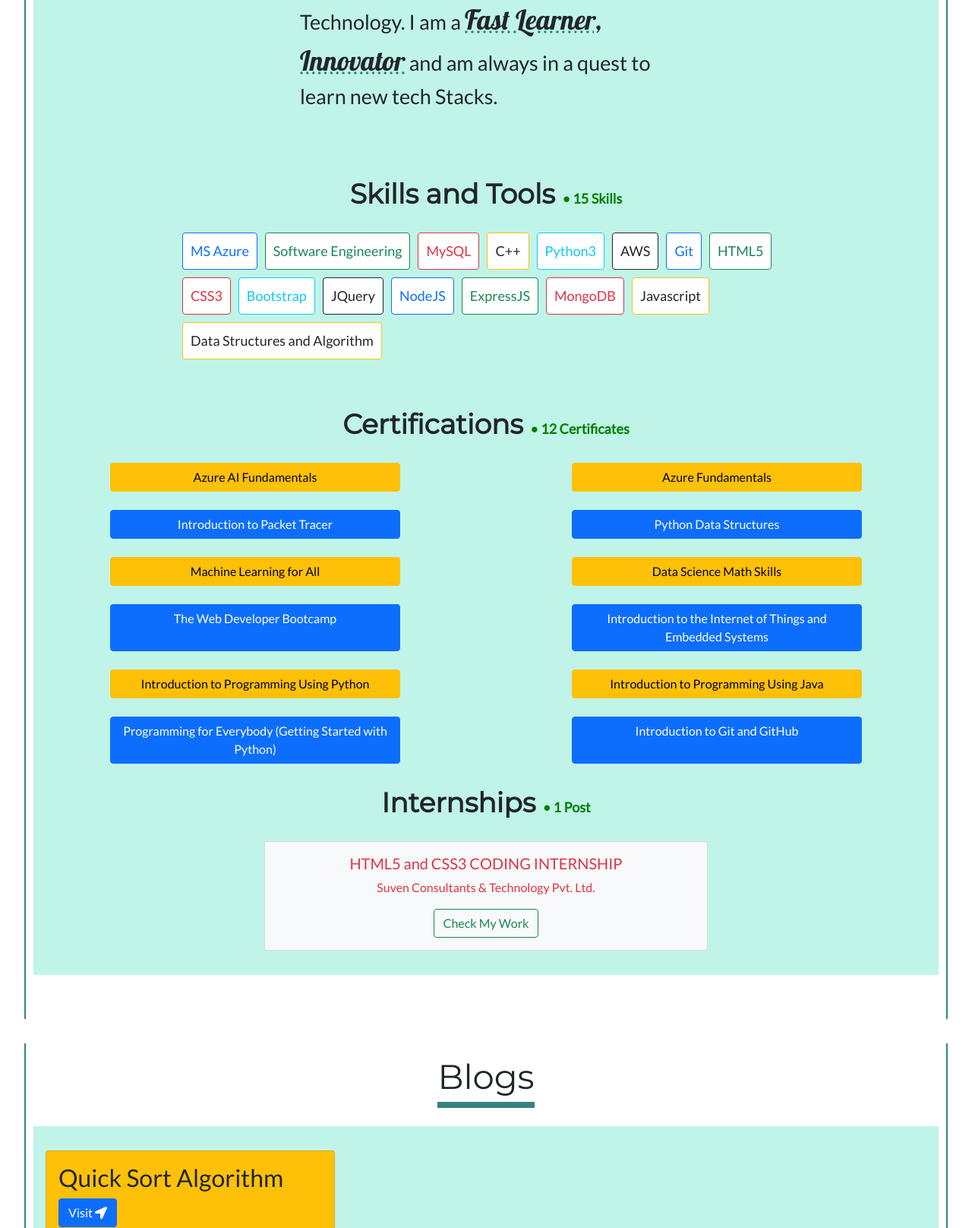
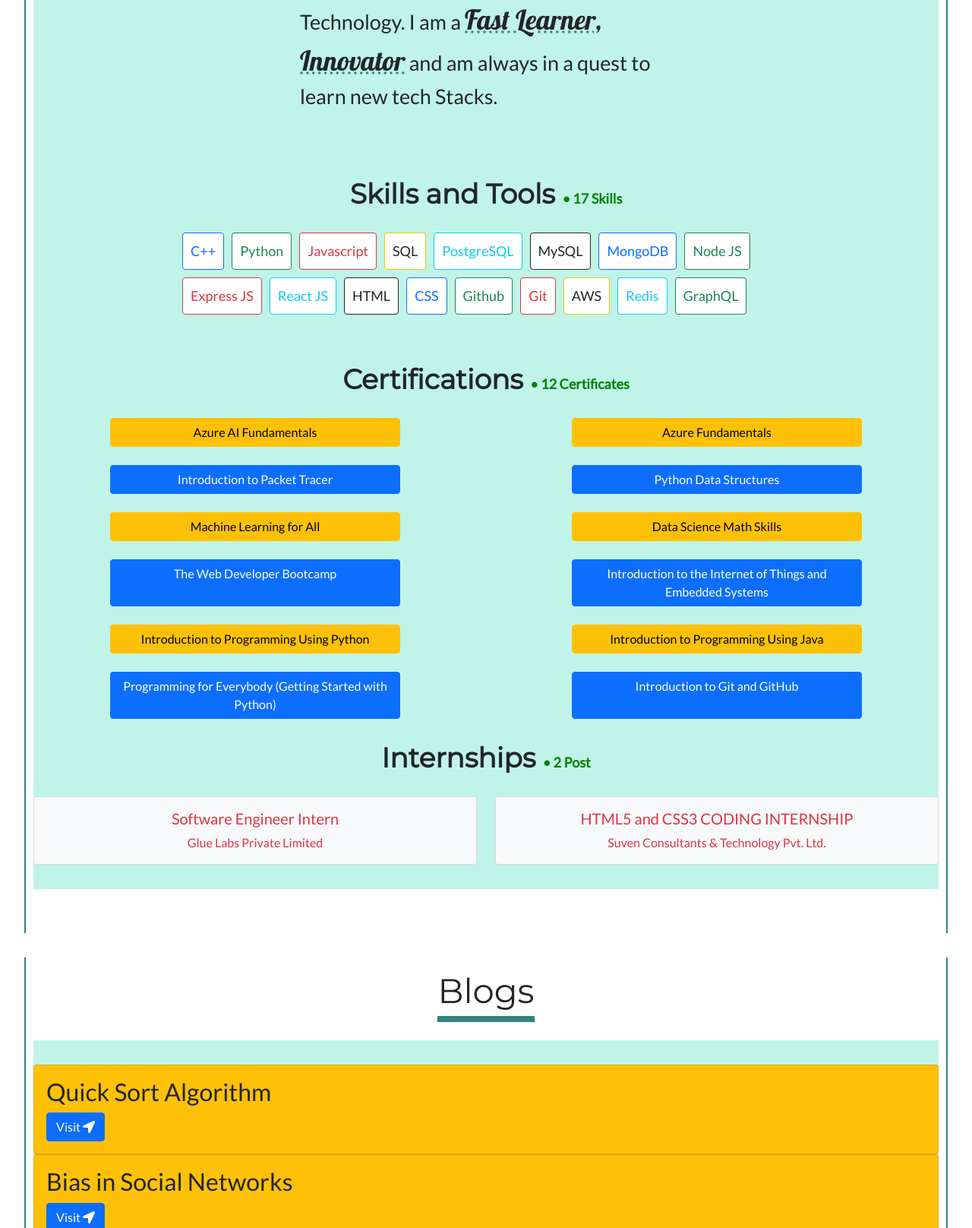
Before and after one commit to Sakshamkhandelwal123/About_Me, a website: page index.html in a window 1280 px wide. Shown: the part 1885-3501 px from the top of the page at 76% size. Drawn offline with nearby package versions, Linux system fonts and the light colour scheme; a script that the page names is missing.

Commit message:
Update index.html

```diff
--- a/index.html
+++ b/index.html
@@ -1,5 +1,6 @@
 <!DOCTYPE html>
 <html lang="en">
+
 <head>
   <meta charset="UTF-8">
   <meta name="viewport" content="width=device-width, initial-scale=1.0">
@@ -11,11 +12,14 @@
 
   <link href="https://fonts.googleapis.com/css2?family=Montserrat&display=swap" rel="stylesheet">
 
-    <link href="https://cdn.jsdelivr.net/npm/bootstrap@5.0.0-beta1/dist/css/bootstrap.min.css" rel="stylesheet" integrity="sha384-giJF6kkoqNQ00vy+HMDP7azOuL0xtbfIcaT9wjKHr8RbDVddVHyTfAAsrekwKmP1" crossorigin="anonymous">
+  <link href="https://cdn.jsdelivr.net/npm/bootstrap@5.0.0-beta1/dist/css/bootstrap.min.css" rel="stylesheet"
+    integrity="sha384-giJF6kkoqNQ00vy+HMDP7azOuL0xtbfIcaT9wjKHr8RbDVddVHyTfAAsrekwKmP1" crossorigin="anonymous">
 
   <link rel="stylesheet" href="https://unpkg.com/aos@next/dist/aos.css" />
 
-    <link rel="stylesheet" href="https://cdnjs.cloudflare.com/ajax/libs/font-awesome/5.15.1/css/all.min.css" integrity="sha512-+4zCK9k+qNFUR5X+cKL9EIR+ZOhtIloNl9GIKS57V1MyNsYpYcUrUeQc9vNfzsWfV28IaLL3i96P9sdNyeRssA==" crossorigin="anonymous" />
+  <link rel="stylesheet" href="https://cdnjs.cloudflare.com/ajax/libs/font-awesome/5.15.1/css/all.min.css"
+    integrity="sha512-+4zCK9k+qNFUR5X+cKL9EIR+ZOhtIloNl9GIKS57V1MyNsYpYcUrUeQc9vNfzsWfV28IaLL3i96P9sdNyeRssA=="
+    crossorigin="anonymous" />
 
   <link rel="stylesheet" href="https://stackpath.bootstrapcdn.com/font-awesome/4.7.0/css/font-awesome.min.css">
 
@@ -23,6 +27,7 @@
 
   <link rel="stylesheet" href="./style.css">
 </head>
+
 <body>
 
   <div class="navigator">
@@ -88,14 +93,15 @@
 
       Resume<br>
 
-        <a href="https://drive.google.com/file/d/1CFFJcHnRY4ErzENKjQKhI2FlWoef1iWO/view?usp=sharing" class="btn btn-primary githubbtn mediumtext">Download Resume
+      <a href="https://drive.google.com/file/d/1ptN955BcuHeYFeE7BCmKea4dZJyZ9TEm/view?usp=sharing"
+        class="btn btn-primary githubbtn mediumtext">Download Resume
         <i class="fas fa-external-link-alt"></i> &nbsp</a>
 
     </div>
     <div id="projects"></div>
   </div>
 
-    <div class="projects row" >
+  <div class="projects row">
 
     <div class="col projectcol projecthead">
       <div class="hugetext bold" data-aos="fade-left">Projects</div>
@@ -103,9 +109,15 @@
 
     <div class="col projectcol projectlist">
 
-            <div class="project contenttext bold" data-aos="fade-down"><span class="tick"><i class="fas fa-check-double"></i> </span><a href="https://secure-garden-42258.herokuapp.com/" data-toggle="tooltip" data-placement="right" title="Visit Website">BUSLO <i class="fas fa-arrow-right"></i></a></div>
-            <div class="project contenttext bold" data-aos="fade-down"><span class="tick"><i class="fas fa-check-double"></i> </span><a href="http://stormy-castle-16005.herokuapp.com/" data-toggle="tooltip" data-placement="right" title="Visit Website">YelpCamp &nbsp<i class="fas fa-arrow-right"></i></a></div>
-            <div class="project contenttext bold" data-aos="fade-down"><span class="tick"><i class="fas fa-check-double"></i> </span><a href="https://github.com/Sakshamkhandelwal123/Online-Prefect" data-toggle="tooltip" data-placement="right" title="View Tool">Online Prefect <i class="fas fa-arrow-right"></i></a></div>
+      <div class="project contenttext bold" data-aos="fade-down"><span class="tick"><i class="fas fa-check-double"></i>
+        </span><a href="https://github.com/Sakshamkhandelwal123/BUSLO" data-toggle="tooltip" data-placement="right"
+          title="Visit Website">BUSLO <i class="fas fa-arrow-right"></i></a></div>
+      <div class="project contenttext bold" data-aos="fade-down"><span class="tick"><i class="fas fa-check-double"></i>
+        </span><a href="https://github.com/Sakshamkhandelwal123/Cricex" data-toggle="tooltip" data-placement="right"
+          title="Visit Website">Cricex &nbsp<i class="fas fa-arrow-right"></i></a></div>
+      <div class="project contenttext bold" data-aos="fade-down"><span class="tick"><i class="fas fa-check-double"></i>
+        </span><a href="https://github.com/Sakshamkhandelwal123/Online-Prefect" data-toggle="tooltip"
+          data-placement="right" title="View Tool">Online Prefect <i class="fas fa-arrow-right"></i></a></div>
 
     </div>
 
@@ -133,96 +145,126 @@
 
       <div class="mydesc mediumtext" data-aos="fade-down" data-aos-delay="300">
 
-                Hi! I am a <span class="lobster headertext">Full Stack Web Developer And Software Developer</span> based in India.
-                I have <span class="headertext bold"><i>2+ Years</i></span> of Coding Experience in numerous stacks of Technology.
-                I am a <span class="lobster headertext decortext">Fast Learner, Innovator</span> and am always in a quest to learn new tech Stacks.
+        Hi! I am a <span class="lobster headertext">Full Stack Web Developer And Software Developer</span> based
+        in India.
+        I have <span class="headertext bold"><i>2+ Years</i></span> of Coding Experience in numerous stacks of
+        Technology.
+        I am a <span class="lobster headertext decortext">Fast Learner, Innovator</span> and am always in a
+        quest to learn new tech Stacks.
 
 
       </div>
 
-            <div class="headertext bold text-center" data-aos="fade-down">Skills and Tools <span class="contenttext greytext">&#8226; 15 Skills</span></div><br>
+      <div class="headertext bold text-center" data-aos="fade-down">Skills and Tools <span
+          class="contenttext greytext">&#8226; 17 Skills</span></div><br>
       <div class="skills" data-aos="fade-down">
 
-				<div class="card border-primary text-primary skill contenttext">MS Azure</div>
-				<div class="card border-success text-success skill contenttext">Software Engineering</div>
-				<div class="card border-danger text-danger skill contenttext">MySQL</div>
-				<div class="card border-warning skill contenttext">C++</div>
-                <div class="card border-info text-info skill contenttext">Python3</div>
-                <div class="card border-dark text-dark skill contenttext">AWS</div>
-				<div class="card border-primary text-primary skill contenttext">Git</div>
-                <div class="card border-success text-success skill contenttext">HTML5</div>
-                <div class="card border-danger text-danger skill contenttext">CSS3</div>
-                <div class="card border-info text-info skill contenttext">Bootstrap</div>
-                <div class="card border-dark text-dark skill contenttext">JQuery</div>
-                <div class="card border-primary text-primary skill contenttext">NodeJS</div>
-                <div class="card border-success text-success skill contenttext">ExpressJS</div>
-                <div class="card border-danger text-danger skill contenttext">MongoDB</div>
-                <div class="card border-warning skill contenttext">Javascript</div>
-		    <div class="card border-warning skill contenttext">Data Structures and Algorithm</div>
+        <div class="card border-primary text-primary skill contenttext">C++</div>
+        <div class="card border-success text-success skill contenttext">Python</div>
+        <div class="card border-danger text-danger skill contenttext">Javascript</div>
+        <div class="card border-warning skill contenttext">SQL</div>
+        <div class="card border-info text-info skill contenttext">PostgreSQL</div>
+        <div class="card border-dark text-dark skill contenttext">MySQL</div>
+        <div class="card border-primary text-primary skill contenttext">MongoDB</div>
+        <div class="card border-success text-success skill contenttext">Node JS</div>
+        <div class="card border-danger text-danger skill contenttext">Express JS</div>
+        <div class="card border-info text-info skill contenttext">React JS</div>
+        <div class="card border-dark text-dark skill contenttext">HTML</div>
+        <div class="card border-primary text-primary skill contenttext">CSS</div>
+        <div class="card border-success text-success skill contenttext">Github</div>
+        <div class="card border-danger text-danger skill contenttext">Git</div>
+        <div class="card border-warning skill contenttext">AWS</div>
+        <div class="card border-info text-info skill contenttext">Redis</div>
+        <div class="card border-success text-success skill contenttext">GraphQL</div>
 
       </div>
       <br><br>
 
-			<div class="headertext bold text-center" data-aos="fade-down">Certifications <span class="contenttext greytext">&#8226; 12 Certificates</span></div><br>
+      <div class="headertext bold text-center" data-aos="fade-down">Certifications <span
+          class="contenttext greytext">&#8226; 12 Certificates</span></div><br>
 
       <div class="row">
         <div class="d-grid gap-2 col-4 mx-auto">
-					<a class="btn btn-warning" type="button" href="./Certificates/Microsoft_Certified_Professional_Certificate_0.pdf">Azure AI Fundamentals</a>
+          <a class="btn btn-warning" type="button"
+            href="./Certificates/Microsoft_Certified_Professional_Certificate_0.pdf">Azure AI
+            Fundamentals</a>
         </div>
         <div class="d-grid gap-2 col-4 mx-auto">
-			  		<a class="btn btn-warning" type="button" href="./Certificates/Azure Fundamentals.pdf">Azure Fundamentals</a>
+          <a class="btn btn-warning" type="button" href="./Certificates/Azure Fundamentals.pdf">Azure
+            Fundamentals</a>
         </div>
       </div><br>
       <div class="row">
         <div class="d-grid gap-2 col-4 mx-auto">
-					<a class="btn btn-primary" type="button" href="./Certificates/Sakshamkhandelwal-Introduction to -certificate.pdf">Introduction to Packet Tracer</a>
+          <a class="btn btn-primary" type="button"
+            href="./Certificates/Sakshamkhandelwal-Introduction to -certificate.pdf">Introduction to Packet
+            Tracer</a>
         </div>
         <div class="d-grid gap-2 col-4 mx-auto">
-			  		<a class="btn btn-primary" type="button" href="./Certificates/Coursera Y5CYQNT3V6BD.pdf">Python Data Structures</a>
+          <a class="btn btn-primary" type="button" href="./Certificates/Coursera Y5CYQNT3V6BD.pdf">Python Data
+            Structures</a>
         </div>
       </div><br>
       <div class="row">
         <div class="d-grid gap-2 col-4 mx-auto">
-					<a class="btn btn-warning" type="button" href="./Certificates/Coursera SFEDDG8ZQ5FZ.pdf">Machine Learning for All</a>
+          <a class="btn btn-warning" type="button" href="./Certificates/Coursera SFEDDG8ZQ5FZ.pdf">Machine
+            Learning for All</a>
         </div>
         <div class="d-grid gap-2 col-4 mx-auto">
-			  		<a class="btn btn-warning" type="button" href="./Certificates/Coursera RXGHNF2JDG53.pdf">Data Science Math Skills</a>
+          <a class="btn btn-warning" type="button" href="./Certificates/Coursera RXGHNF2JDG53.pdf">Data
+            Science Math Skills</a>
         </div>
       </div><br>
       <div class="row">
         <div class="d-grid gap-2 col-4 mx-auto">
-					<a class="btn btn-primary" type="button" href="./Certificates/UC-dd2721d6-5e7e-4535-b4aa-87d7b55ce647.pdf">The Web Developer Bootcamp</a>
+          <a class="btn btn-primary" type="button" href="./Certificates/UC-dd2721d6-5e7e-4535-b4aa-87d7b55ce647.pdf">The
+            Web Developer Bootcamp</a>
         </div>
         <div class="d-grid gap-2 col-4 mx-auto">
-			  		<a class="btn btn-primary" type="button" href="./Certificates/Coursera MCCWDHVTR2JA.pdf">Introduction to the Internet of Things and
+          <a class="btn btn-primary" type="button" href="./Certificates/Coursera MCCWDHVTR2JA.pdf">Introduction to the
+            Internet of Things and
             Embedded Systems</a>
         </div>
       </div><br>
       <div class="row">
         <div class="d-grid gap-2 col-4 mx-auto">
-					<a class="btn btn-warning" type="button" href="./Certificates/Cert74981328691.pdf">Introduction to Programming Using Python</a>
+          <a class="btn btn-warning" type="button" href="./Certificates/Cert74981328691.pdf">Introduction to
+            Programming Using Python</a>
         </div>
         <div class="d-grid gap-2 col-4 mx-auto">
-			  		<a class="btn btn-warning" type="button" href="./Certificates/Cert33281326269.pdf">Introduction to Programming Using Java</a>
+          <a class="btn btn-warning" type="button" href="./Certificates/Cert33281326269.pdf">Introduction to
+            Programming Using Java</a>
         </div>
       </div><br>
       <div class="row">
         <div class="d-grid gap-2 col-4 mx-auto">
-					<a class="btn btn-primary" type="button" href="./Certificates/Coursera TZ95RVRARKF7.pdf">Programming for Everybody (Getting Started with Python)</a>
+          <a class="btn btn-primary" type="button" href="./Certificates/Coursera TZ95RVRARKF7.pdf">Programming
+            for Everybody (Getting Started with Python)</a>
         </div>
         <div class="d-grid gap-2 col-4 mx-auto">
-			  		<a class="btn btn-primary" type="button" href="./Certificates/Coursera VLASTZBXTUU4.pdf">Introduction to Git and GitHub</a>
+          <a class="btn btn-primary" type="button" href="./Certificates/Coursera VLASTZBXTUU4.pdf">Introduction to Git
+            and GitHub</a>
         </div>
       </div><br>
-		<div class="headertext bold text-center" data-aos="fade-down">Internships <span class="contenttext greytext">&#8226; 1 Post</span></div><br>
+      <div class="headertext bold text-center" data-aos="fade-down">Internships <span
+          class="contenttext greytext">&#8226; 2 Post</span></div><br>
       <div class="row">
+        <div class="col-sm-6 mx-auto">
+          <div class="card text-center text-danger bg-light">
+            <div class="card-body">
+              <h5 class="card-title">Software Engineer Intern
+              </h5>
+              <p class="card-text">Glue Labs Private Limited</p>
+            </div>
+          </div>
+        </div>
+
         <div class="col-sm-6 mx-auto">
           <div class="card text-center text-danger bg-light">
             <div class="card-body">
               <h5 class="card-title">HTML5 and CSS3 CODING INTERNSHIP
               </h5>
               <p class="card-text">Suven Consultants & Technology Pvt. Ltd.</p>
-						<a href="https://internship.suvenconsultants.com/user?u=c2Ftc2thbDQ1QHNjdHBs" class="btn btn-outline-success">Check My Work</a>
             </div>
           </div>
         </div>
@@ -234,18 +276,37 @@
     <div class="experience__header hugetext">Blogs</div><br>
     <div class="experience__skills">
       <div class="row">
-				  <div class="col-sm-4 mx-3">
+        <div class="col-sm-12 mx-auto">
           <div class="card bg-warning text-blue">
             <div class="card-body">
               <h2 class="card-title">Quick Sort Algorithm</h2>
-						<a href="https://sakshamkhandelwal2001.medium.com/quick-sort-algorithm-6e14a412df44" class="btn btn-primary">Visit  <i class="fas fa-location-arrow"></i></a>
+              <a href="https://sakshamkhandelwal2001.medium.com/quick-sort-algorithm-6e14a412df44"
+                class="btn btn-primary">Visit <i class="fas fa-location-arrow"></i></a>
+            </div>
           </div>
             <div class="card bg-warning text-blue">
               <div class="card-body">
                 <h2 class="card-title">Bias in Social Networks</h2>
-						<a href="https://sakshamkhandelwal2001.medium.com/bias-in-social-networks-ab2bfc870fe4" class="btn btn-primary">Visit  <i class="fas fa-location-arrow"></i></a>
+                <a href="https://sakshamkhandelwal2001.medium.com/bias-in-social-networks-ab2bfc870fe4"
+                  class="btn btn-primary">Visit <i class="fas fa-location-arrow"></i></a>
               </div>
             </div>
+          </div>
+        </div>
+
+        <div class="col-sm-12 mx-auto">
+          <div class="card bg-warning text-blue">
+            <div class="card-body">
+              <h2 class="card-title">Summer Internship Experience</h2>
+              <a href="https://medium.com/@sakshamkhandelwal2001/summer-internship-experience-d544a12334df"
+                class="btn btn-primary">Visit <i class="fas fa-location-arrow"></i></a>
+            </div>
+            </div>
+            <div class="card bg-warning text-blue">
+              <div class="card-body">
+                <h2 class="card-title">Internship Experience</h2>
+                <a href="https://medium.com/@sakshamkhandelwal2001/internship-experience-12ee00076386"
+                  class="btn btn-primary">Visit <i class="fas fa-location-arrow"></i></a>
               </div>
             </div>
           </div>
@@ -253,19 +314,29 @@
         <div class="contactme" id="contact">
 
           <div class="contactme__header hugetext bold">Contact Me</div><br>
-        <div class="contenttext text-center"><span class="headertext">Hi! Want to connect?</span> <br>Discuss Projects/ Internships/ or just want to know me?</div>
+          <div class="contenttext text-center"><span class="headertext">Hi! Want to connect?</span>
+            <br>Discuss Projects, Internships or just want to know me?
+          </div>
           <hr>
-        <a href="https://www.linkedin.com/in/saksham-khandelwal-82393a18b/" class="btn btn-primary contenttext contactlink"><i class="fab fa-linkedin"></i> &nbsp Linked In &nbsp<i class="fas fa-external-link-alt"></i></a>
-        <a href="https://twitter.com/Saksham56296784" class="btn btn-info contenttext contactlink"><i class="fab fa-twitter"></i> &nbsp Twitter &nbsp<i class="fas fa-external-link-alt"></i></a>
-        <a href="mailto:sakshamkhandelwal2001@gmail.com" class="btn btn-dark contenttext contactlink"><i class="fas fa-envelope-open"></i> &nbsp Mail &nbsp<i class="fas fa-external-link-alt"></i></a>
-        <a href="https://www.instagram.com/sakshamkhandelwal68/" class="btn btn-danger contenttext contactlink"><i class="fab fa-instagram-square"></i> &nbsp Instagram &nbsp<i class="fas fa-external-link-alt"></i></a>
+          <a href="https://www.linkedin.com/in/saksham-khandelwal-82393a18b/"
+            class="btn btn-primary contenttext contactlink"><i class="fab fa-linkedin"></i> &nbsp Linked In
+            &nbsp<i class="fas fa-external-link-alt"></i></a>
+          <a href="https://twitter.com/Saksham56296784" class="btn btn-info contenttext contactlink"><i
+              class="fab fa-twitter"></i> &nbsp Twitter &nbsp<i class="fas fa-external-link-alt"></i></a>
+          <a href="mailto:sakshamkhandelwal2001@gmail.com" class="btn btn-dark contenttext contactlink"><i
+              class="fas fa-envelope-open"></i> &nbsp Mail &nbsp<i class="fas fa-external-link-alt"></i></a>
+          <a href="https://www.instagram.com/sakshamkhandelwal68/" class="btn btn-danger contenttext contactlink"><i
+              class="fab fa-instagram-square"></i> &nbsp
+            Instagram &nbsp<i class="fas fa-external-link-alt"></i></a>
           <hr><br>
-        <div class="copyright text-center contenttext">ⓒ Copyright 2021 Saksham Khandelwal</div>
+          <div class="copyright text-center contenttext">ⓒ Copyright 2023 Saksham Khandelwal</div>
         </div>
 
         <script src="https://s3-us-west-2.amazonaws.com/s.cdpn.io/16327/gsap-latest-beta.min.js"></script>
         <script src="typed.js"></script>
-    <script src="https://cdn.jsdelivr.net/npm/bootstrap@5.0.0-beta1/dist/js/bootstrap.bundle.min.js" integrity="sha384-ygbV9kiqUc6oa4msXn9868pTtWMgiQaeYH7/t7LECLbyPA2x65Kgf80OJFdroafW" crossorigin="anonymous"></script>
+        <script src="https://cdn.jsdelivr.net/npm/bootstrap@5.0.0-beta1/dist/js/bootstrap.bundle.min.js"
+          integrity="sha384-ygbV9kiqUc6oa4msXn9868pTtWMgiQaeYH7/t7LECLbyPA2x65Kgf80OJFdroafW"
+          crossorigin="anonymous"></script>
         <script src="./app.js"></script>
         <script src="https://unpkg.com/aos@next/dist/aos.js"></script>
         <script>
@@ -273,14 +344,15 @@
         </script>
         <script>
           var type = new Typed('#type', {
-            strings: ['Design UI/UX','Develop Websites','Do Coding', 'Innovate Tools'],
+            strings: ['Design UI/UX', 'Develop Websites', 'Do Coding', 'Innovate Tools'],
             typeSpeed: 35,
             smartBackspace: false,
             backSpeed: 10,
             loop: true,
           });
 
-        gsap.from('.hero__text', {opacity:0, duration:1, y:-100});
+          gsap.from('.hero__text', { opacity: 0, duration: 1, y: -100 });
         </script>
 </body>
+
 </html>
```
Lines whose indentation alone changed are shown as unchanged.
